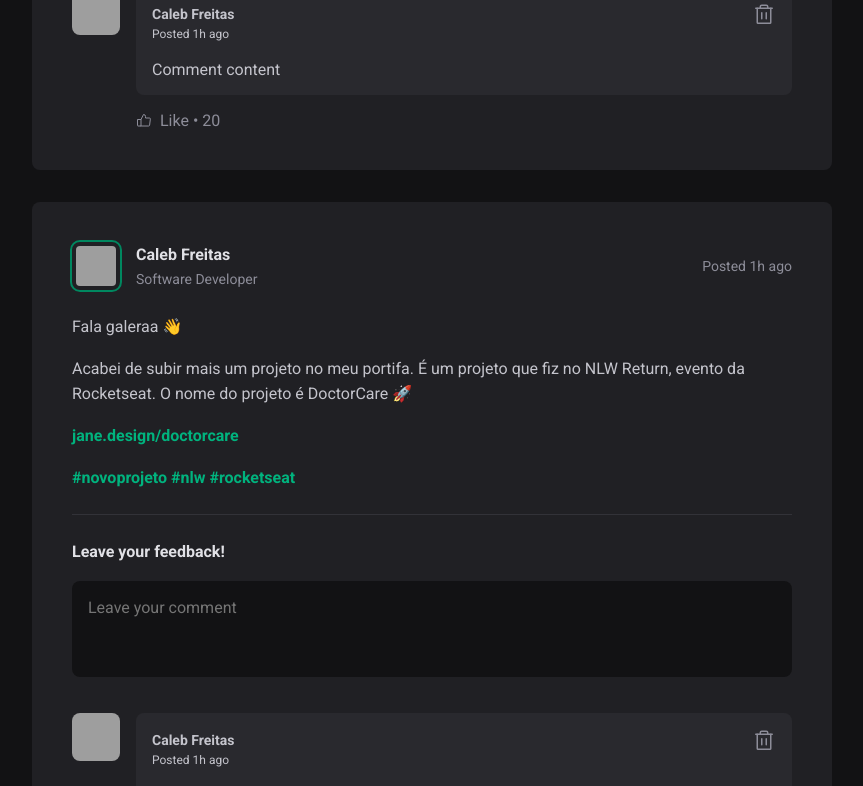
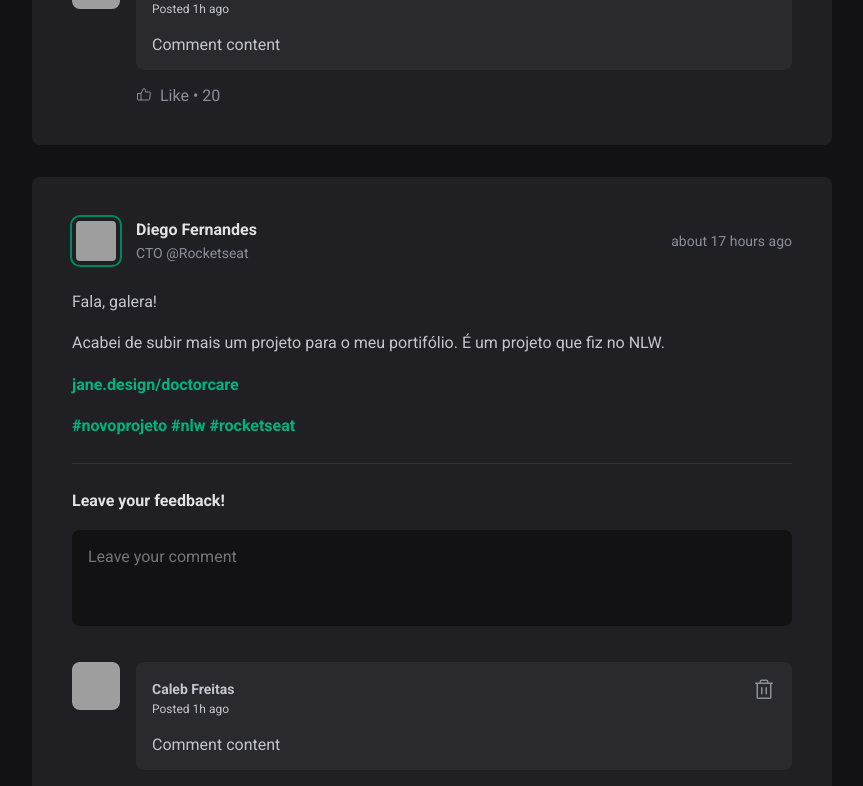
Before and after one commit to caleb-freitas/ignite-feed, a React (Vite) app in the folder ignite-feed/: page / in a window 1280 px wide. Shown: the part 963-1749 px from the top of the page, without its empty margins (352-1215 px from the left). Built offline with nearby package versions, Linux system fonts and the light colour scheme; grey boxes are pictures that could not be loaded.

Commit message:
feat: added post dynamic properties

```diff
--- a/ignite-feed/src/App.jsx
+++ b/ignite-feed/src/App.jsx
@@ -3,6 +3,37 @@ import { Sidebar } from "./components/Sidebar";
 import { Post } from "./components/Post"
 import './global.css'
 import styles from './App.module.css'
+
+const posts = [
+  {
+    id: 1,
+    author: {
+      avatarUrl: "https://github.com/caleb-freitas.png",
+      name: "Caleb Freitas",
+      role: "Software Developer"
+    },
+    content: [
+      { type: "paragraph", content: "Fala, galera!" },
+      { type: "paragraph", content: "Acabei de subir mais um projeto para o meu portifólio. É um projeto que fiz no NLW." },
+      { type: "link", content: "jane.design/doctorcare" },
+    ],
+    publishedAt: new Date("2022-06-09 22:15:00")
+  },
+  {
+    id: 2,
+    author: {
+      avatarUrl: "https://github.com/diego3g.png",
+      name: "Diego Fernandes",
+      role: "CTO @Rocketseat"
+    },
+    content: [
+      { type: "paragraph", content: "Fala, galera!" },
+      { type: "paragraph", content: "Acabei de subir mais um projeto para o meu portifólio. É um projeto que fiz no NLW." },
+      { type: "link", content: "jane.design/doctorcare" },
+    ],
+    publishedAt: new Date("2022-06-08 22:15:00")
+  },
+]
 
 export function App() {
   return (
@@ -11,8 +42,15 @@ export function App() {
       <div className={styles.wrapper}>
         <Sidebar />
         <main>
-          <Post />
-          <Post />
+          {posts.map(post => {
+            return (
+              <Post
+                author={post.author}
+                content={post.content}
+                publishedAt={post.publishedAt}
+              />
+            )
+          })}
         </main>
       </div>
     </>
--- a/ignite-feed/src/components/Post.jsx
+++ b/ignite-feed/src/components/Post.jsx
@@ -1,27 +1,40 @@
 import { Comment } from './Comment'
 import { Avatar } from './Avatar'
 import styles from './Post.module.css'
+import { format, formatDistanceToNow } from "date-fns"
 
-export function Post() {
+export function Post(props) {
+  const { author, content, publishedAt } = props
+  const publishedDateFormatted = format(publishedAt, "LLL d 'at' h:mm aaa")
+  const publishedDateRelativeToNow = formatDistanceToNow(publishedAt, {
+    addSuffix: true
+  })
   return (
     <article className={styles.post}>
       <header>
         <div className={styles.author}>
-          <Avatar src="https://github.com/caleb-freitas.png" />
+          <Avatar src={author.avatarUrl} />
           <div className={styles.authorInfo}>
-            <strong>Caleb Freitas</strong>
-            <span>Software Developer</span>
+            <strong>{author.name}</strong>
+            <span>{author.role}</span>
           </div>
         </div>
         <time
-          title='09 de junho de 2022 às 3:16pm' dateTime='2022-06-09'>Posted 1h ago
+          title={publishedDateFormatted} dateTime={publishedAt.toISOString()}
+        >
+          {publishedDateRelativeToNow}
         </time>
       </header>
       <div className={styles.content}>
         <p>
-          <p>Fala galeraa 👋</p>
-          <p>Acabei de subir mais um projeto no meu portifa. É um projeto que fiz no NLW Return, evento da Rocketseat. O nome do projeto é DoctorCare 🚀</p>
-          <p><a href='#'>jane.design/doctorcare</a></p>
+          {content.map(line => {
+            if (line.type === "paragraph") {
+              return <p>{line.content}</p>
+            }
+            if (line.type === "link") {
+              return <p><a href='#'>{line.content}</a></p>
+            }
+          })}
           <p>
             <a href='#'>#novoprojeto </a>{'  '}
             <a href='#'>#nlw </a>{'  '}
```
